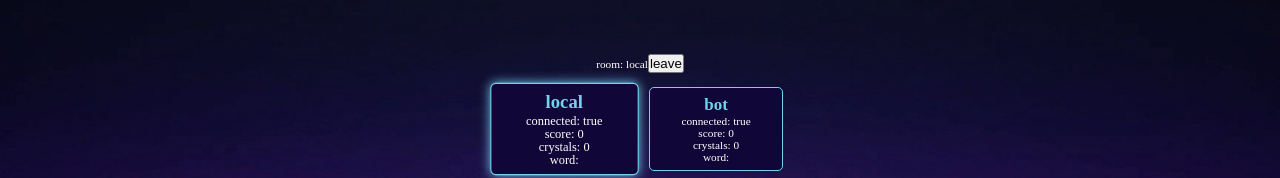
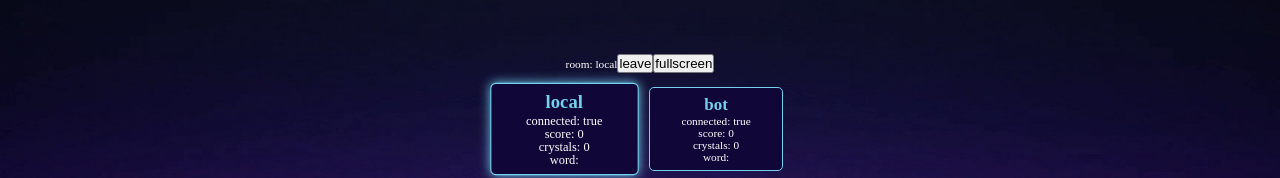
Before and after one commit to InikonZS/words, a React app in the folder client/: page / in a window 1280 px wide. Both pictures are taken after a click on the button "with bot". Shown: the top 178 px of the page. Built offline with nearby package versions, Linux system fonts and the light colour scheme; no server answers.

Commit message:
fullscreen

```diff
--- a/client/src/components/gamefield/gamefield.tsx
+++ b/client/src/components/gamefield/gamefield.tsx
@@ -169,6 +169,9 @@ export default function GameField({player, onLeave, scale}: {player: PlayerClien
                         onLeave();
                     })
                 }}>leave</button>
+                <button onClick={()=>{
+                    document.body.requestFullscreen();
+                }}>fullscreen</button>
             </div>
 
             <div className="game__center-container">
@@ -194,6 +197,7 @@ export default function GameField({player, onLeave, scale}: {player: PlayerClien
                 }}
 
                 onTouchMove = {(e)=>{
+                    e.preventDefault();
                     if (player.playerName != players[currentPlayerIndex]?.name){
                         return;
                     }
@@ -273,7 +277,8 @@ export default function GameField({player, onLeave, scale}: {player: PlayerClien
                                               //  client.selectLetter([]);
                                                 //setSelected([]);
                                             }}
-                                            onTouchStart = {()=>{
+                                            onTouchStart = {(e)=>{
+                                                    e.preventDefault();
                                                     if (player.playerName != players[currentPlayerIndex]?.name){
                                                         return;
                                                     }
```
